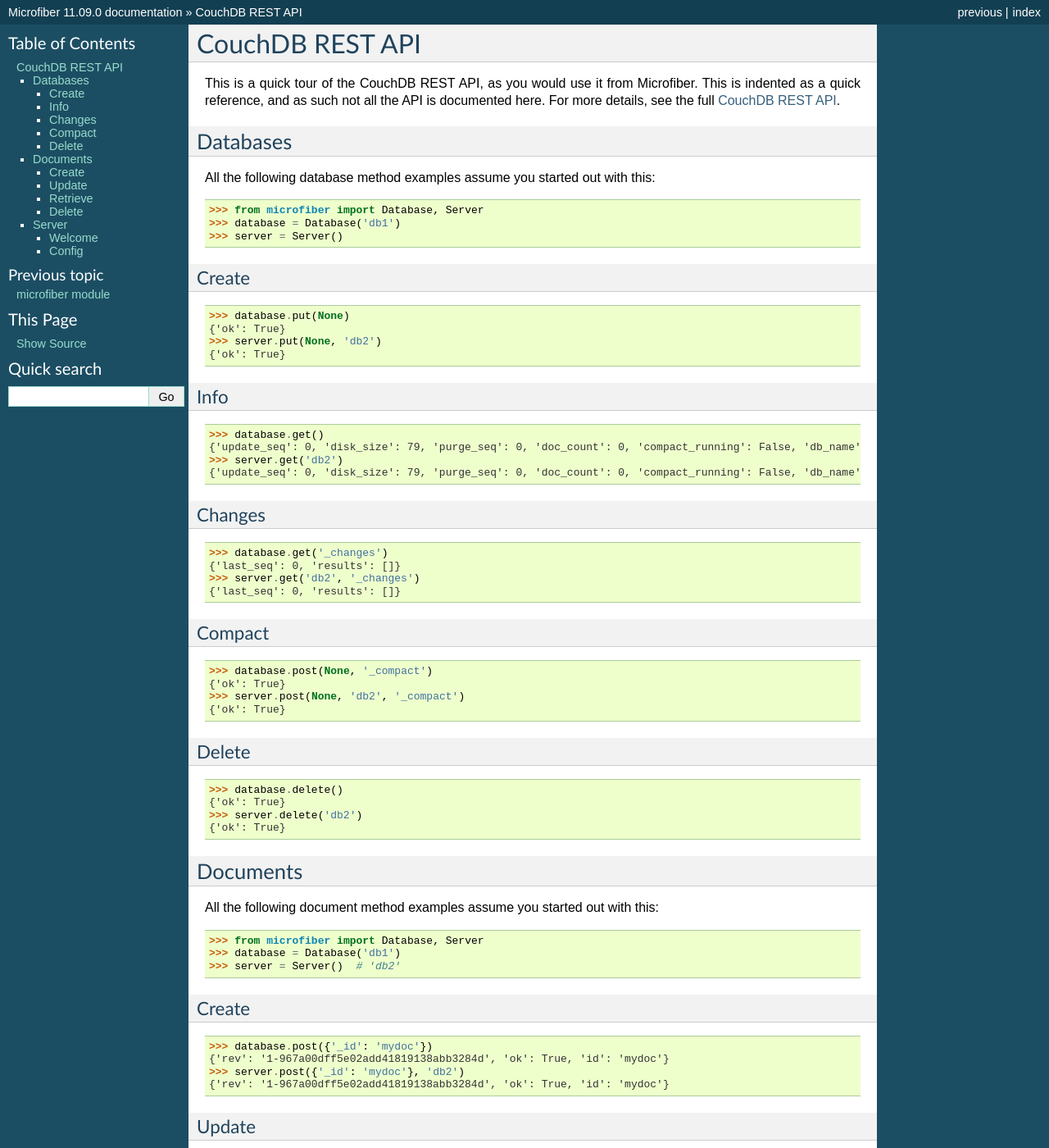
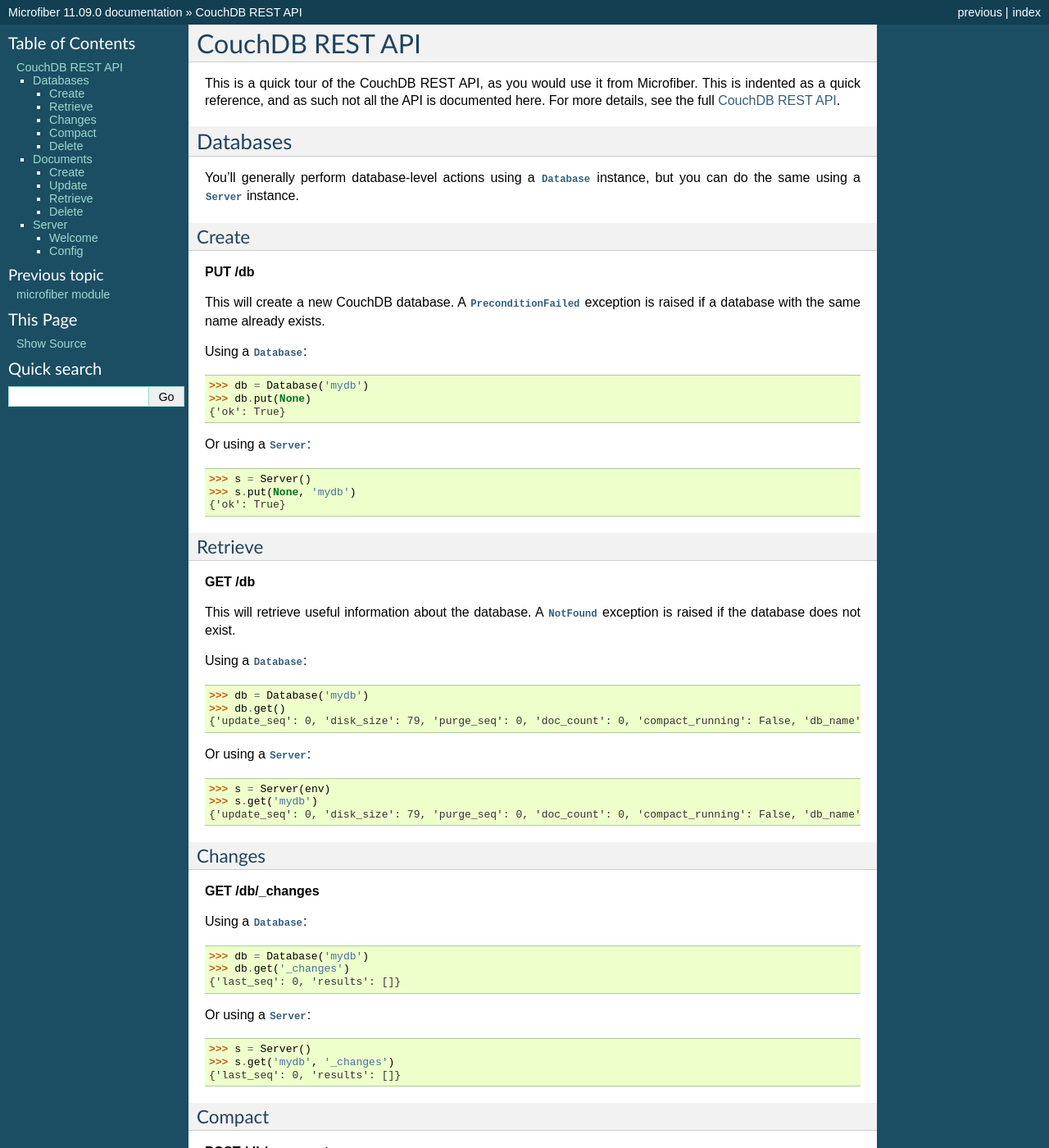
Before and after one commit to json420/microfiber, a Sphinx documentation site: the page built from doc/couchdb_api.rst, in a window 1280 px wide and 1400 px high. Shown: the whole window at 82% size. Built offline with Sphinx 7.4.7, drawn with Linux system fonts in a browser that asks for light colours; some of the changed text lies outside the part shown.

Commit message:
Bunch of work on CouchDB API ref

```diff
--- a/doc/couchdb_api.rst
+++ b/doc/couchdb_api.rst
@@ -12,55 +12,111 @@ is documented here.  For more details, see the full `CouchDB REST API`_.
 Databases
 =========
 
-All the following database method examples assume you started out with this:
-
->>> from microfiber import Database, Server
->>> database = Database('db1')
->>> server = Server()
+You'll generally perform database-level actions using a :class:`Database`
+instance, but you can do the same using a :class:`Server` instance.
 
 
 Create
 ------
 
->>> database.put(None)
-{'ok': True}
->>> server.put(None, 'db2')
+**PUT /db**
+
+This will create a new CouchDB database.  A :exc:`PreconditionFailed` exception
+is raised if a database with the same name already exists.
+
+Using a :class:`Database`:
+
+>>> db = Database('mydb')
+>>> db.put(None)
 {'ok': True}
 
 
-Info
-----
+Or using a :class:`Server`:
 
->>> database.get()
-{'update_seq': 0, 'disk_size': 79, 'purge_seq': 0, 'doc_count': 0, 'compact_running': False, 'db_name': 'db1', 'doc_del_count': 0, 'instance_start_time': '1314870632421649', 'committed_update_seq': 0, 'disk_format_version': 5}
->>> server.get('db2')
-{'update_seq': 0, 'disk_size': 79, 'purge_seq': 0, 'doc_count': 0, 'compact_running': False, 'db_name': 'db2', 'doc_del_count': 0, 'instance_start_time': '1314870646021676', 'committed_update_seq': 0, 'disk_format_version': 5}
+>>> s = Server()
+>>> s.put(None, 'mydb')
+{'ok': True}
+
+
+Retrieve
+--------
+
+**GET /db**
+
+This will retrieve useful information about the database.  A :exc:`NotFound`
+exception is raised if the database does not exist.
+
+Using a :class:`Database`:
+
+>>> db = Database('mydb')
+>>> db.get()
+{'update_seq': 0, 'disk_size': 79, 'purge_seq': 0, 'doc_count': 0, 'compact_running': False, 'db_name': 'mydb', 'doc_del_count': 0, 'instance_start_time': '1314934043214745', 'committed_update_seq': 0, 'disk_format_version': 5}
+
+
+Or using a :class:`Server`:
+
+>>> s = Server(env)
+>>> s.get('mydb')
+{'update_seq': 0, 'disk_size': 79, 'purge_seq': 0, 'doc_count': 0, 'compact_running': False, 'db_name': 'mydb', 'doc_del_count': 0, 'instance_start_time': '1314934043214745', 'committed_update_seq': 0, 'disk_format_version': 5}
 
 
 Changes
 -------
 
->>> database.get('_changes')
+**GET /db/_changes**
+
+Using a :class:`Database`:
+
+>>> db = Database('mydb')
+>>> db.get('_changes')
 {'last_seq': 0, 'results': []}
->>> server.get('db2', '_changes')
+
+
+Or using a :class:`Server`:
+
+>>> s = Server()
+>>> s.get('mydb', '_changes')
 {'last_seq': 0, 'results': []}
 
 
 Compact
 -------
 
->>> database.post(None, '_compact')
+**POST /db/_compact**
+
+Using a :class:`Database`:
+
+>>> db = Database('mydb')
+>>> db.post(None, '_compact')
 {'ok': True}
->>> server.post(None, 'db2', '_compact')
+
+
+Or using a :class:`Server`:
+
+>>> s = Server()
+>>> s.post(None, 'mydb', '_compact')
 {'ok': True}
 
 
 Delete
 ------
 
->>> database.delete()
+**DELETE /db**
+
+This will delete the CouchDB database.  A :exc:`NotFound` exception is raised if
+the database does not exist.
+
+Using a :class:`Database`:
+
+>>> db = Database('mydb')
+>>> db.delete()
 {'ok': True}
->>> server.delete('db2')
+
+
+Or using a :class:`Server`:
+
+>>> s = Server()
+>>> s.delete('mydb')
 {'ok': True}
 
 
@@ -68,19 +124,29 @@ Delete
 Documents
 =========
 
-All the following document method examples assume you started out with this:
-
->>> from microfiber import Database, Server
->>> database = Database('db1')
->>> server = Server()  # 'db2'
+You'll generally perform document-level actions using a :class:`Database`
+instance, but you can do the same using a :class:`Server` instance.
 
 
 Create
 ------
 
->>> database.post({'_id': 'mydoc'})
+**POST /db**
+
+This will create a new document.  A :exc:`Conflict` exception is raised if the
+document already exists.
+
+Using a :class:`Database`:
+
+>>> db = Database('mydb')
+>>> db.post({'_id': 'mydoc'})
 {'rev': '1-967a00dff5e02add41819138abb3284d', 'ok': True, 'id': 'mydoc'}
->>> server.post({'_id': 'mydoc'}, 'db2')
+
+
+Or using a :class:`Server`:
+
+>>> s = Server()
+>>> s.post({'_id': 'mydoc'}, 'mydb')
 {'rev': '1-967a00dff5e02add41819138abb3284d', 'ok': True, 'id': 'mydoc'}
 
 
@@ -88,15 +154,49 @@ Create
 Update
 ------
 
->>> database.post({'_id': 'mydoc', 'hello': 'world', '_rev': '1-967a00dff5e02add41819138abb3284d'})
-{'rev': '2-0a8fff77f08f178bd1e2905f7dfb54b2', 'ok': True, 'id': 'mydoc'}
+**POST /db**
+
+Using a :class:`Database`:
+
+>>> db = Database('mydb')
+
+
+Or using a :class:`Server`:
+
+>>> s = Server()
+
+
 
 Retrieve
 --------
 
+**GET /db/doc**
+
+Using a :class:`Database`:
+
+>>> db = Database('mydb')
+
+
+Or using a :class:`Server`:
+
+>>> s = Server()
+
 
 Delete
 ------
+
+**DELETE /db/doc**
+
+Using a :class:`Database`:
+
+>>> db = Database('mydb')
+
+
+Or using a :class:`Server`:
+
+>>> s = Server()
+
+
 
 
 Server
```
